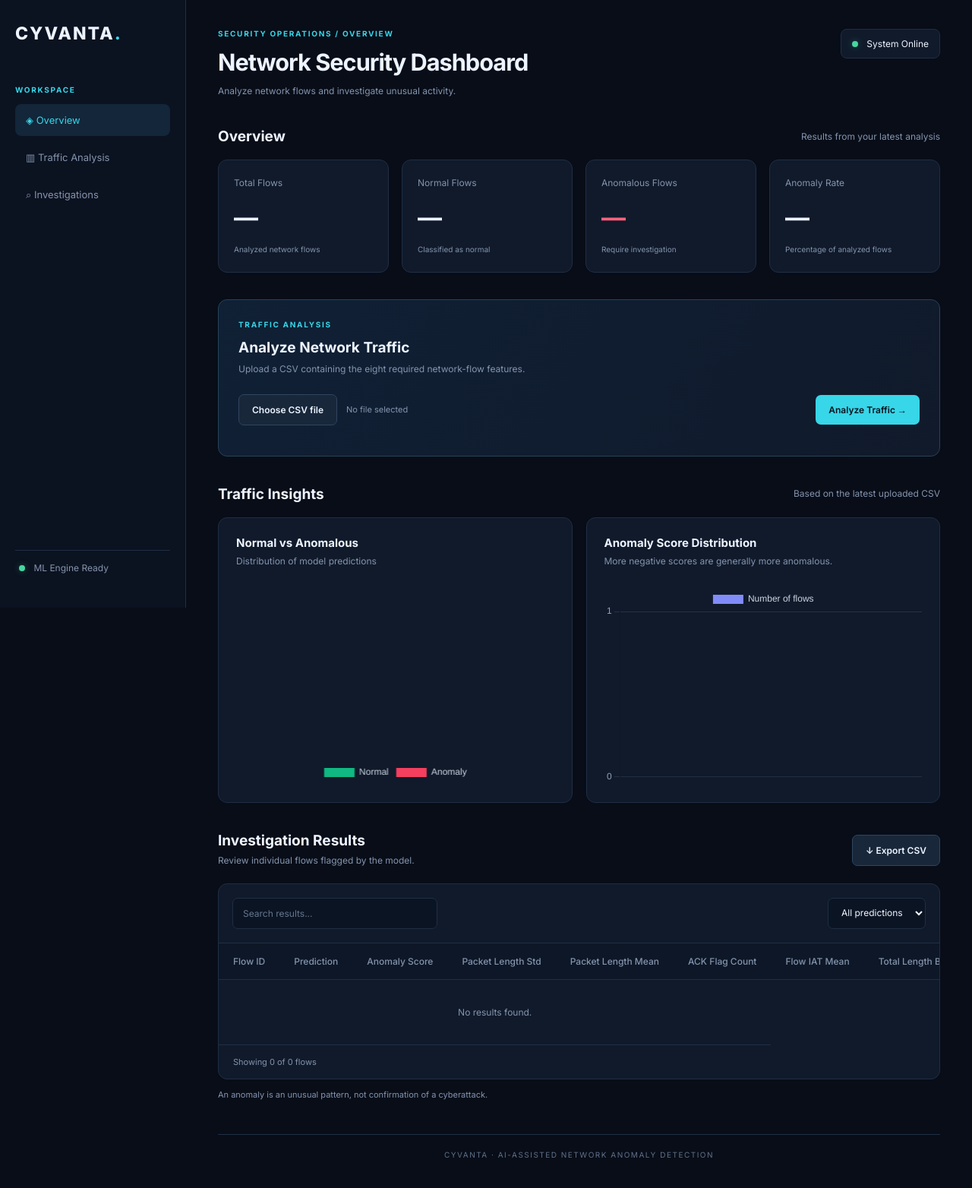
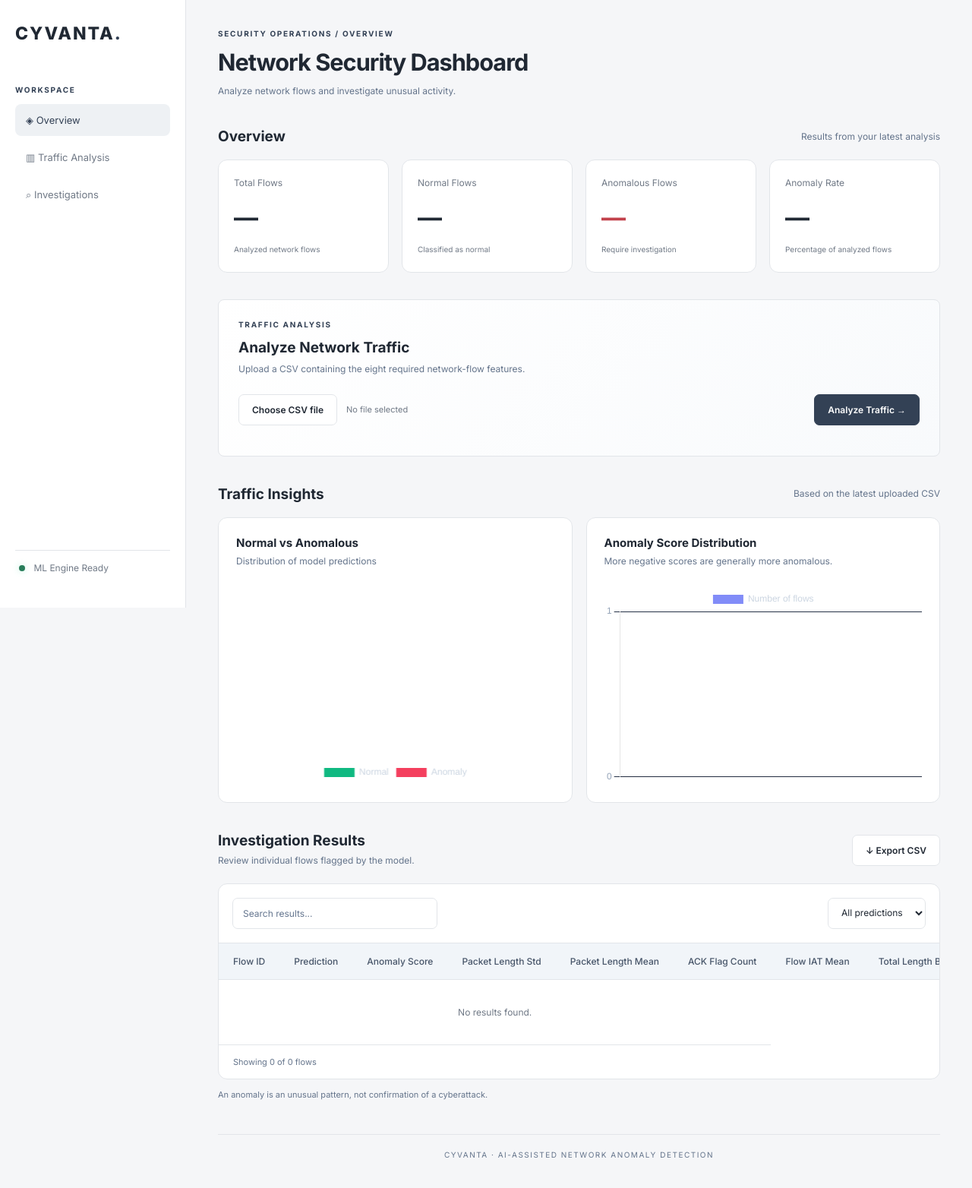
Before and after one commit to himanshu0154/cyvanta, a Flask app: page / in a window 1280 px wide. Shown: the whole page at 76% size. Run offline with Flask 3, Linux system fonts and the light colour scheme.

Commit message:
Refine dashboard design

```diff
--- a/static/style.css
+++ b/static/style.css
@@ -2,16 +2,16 @@
 @import url('https://fonts.googleapis.com/css2?family=Inter:wght@400;500;600;700;800&display=swap');
 
 :root {
-    --bg: #080d18;
-    --sidebar: #0b1220;
-    --panel: #101a2b;
-    --border: #202e43;
-    --text: #edf4ff;
-    --muted: #8494ad;
-    --cyan: #37d6e8;
-    --blue: #5685ff;
-    --red: #ff637d;
-    --green: #48d6a0;
+    --bg: #f5f6f8;
+    --sidebar: #ffffff;
+    --panel: #ffffff;
+    --border: #e2e5e9;
+    --text: #202833;
+    --muted: #707986;
+    --cyan: #334e68;
+    --blue: #486581;
+    --red: #c2414b;
+    --green: #287d5a;
 }
 
 * {
@@ -68,11 +68,11 @@ body {
     transition: 0.2s;
 }
 
-.nav-item:hover, .nav-item.active {
-    color: var(--cyan);
-    background: #13263a;
+.nav-item:hover,
+.nav-item.active {
+    color: #263b50;
+    background: #eef1f4;
 }
-
 .sidebar-bottom {
     margin-top: auto;
     padding: 15px 5px;
@@ -144,10 +144,17 @@ h3 { font-size: 15px; }
     margin-bottom: 35px;
 }
 
-.kpi-card, .panel, .upload-panel {
+.kpi-card, .panel{
     background: var(--panel);
     border: 1px solid var(--border);
     border-radius: 12px;
+}
+.upload-panel {
+    padding: 23px;
+    margin-bottom: 30px;
+    border: 1px solid var(--border);
+    border-radius: 8px;
+    background: #ffffff;
 }
 
 .kpi-card {
@@ -217,8 +224,8 @@ h3 { font-size: 15px; }
 }
 
 .file-picker, .secondary-btn {
-    background: #18273a;
-    border: 1px solid #30455e;
+    background: #ffffff;
+    border: 1px solid var(--border);
     color: var(--text);
 }
 
@@ -287,7 +294,7 @@ h3 { font-size: 15px; }
 }
 
 .table-toolbar input, .table-toolbar select {
-    background: #0b1423;
+    background: #ffffff;
     border: 1px solid var(--border);
     border-radius: 7px;
     padding: 11px 13px;
@@ -311,7 +318,7 @@ table {
 
 th {
     color: var(--muted);
-    background: #0d1727;
+    background: #f0f2f5;
     font-weight: 500;
     text-align: left;
 }
@@ -321,7 +328,9 @@ th, td {
     border-bottom: 1px solid var(--border);
 }
 
-tbody tr:hover { background: #142136; }
+tbody tr:hover {
+    background: #f7f8fa;
+}
 
 .badge {
     display: inline-block;
@@ -402,3 +411,128 @@ footer {
     .table-toolbar input { width: 100%; }
     .section-heading { align-items: flex-start; flex-direction: column; }
 }
+
+
+/* White theme overrides */
+body {
+    background: var(--bg);
+    color: var(--text);
+}
+
+.sidebar,
+.kpi-card,
+.panel,
+.upload-panel {
+    background: #ffffff;
+    border-color: var(--border);
+}
+
+.upload-panel {
+    background: linear-gradient(135deg, #ffffff, #f8fafc);
+}
+
+.nav-item:hover,
+.nav-item.active {
+    color: #047857;
+    background: #ecfdf5;
+}
+
+.system-status,
+.file-picker,
+.secondary-btn {
+    background: #ffffff;
+    border-color: var(--border);
+    color: var(--text);
+}
+
+#analyzeBtn {
+    background: #059669;
+    color: #ffffff;
+}
+
+#analyzeBtn:hover {
+    background: #047857;
+}
+
+.table-toolbar input,
+.table-toolbar select {
+    background: #ffffff;
+    color: var(--text);
+    border-color: var(--border);
+}
+
+th {
+    background: #f1f5f9;
+    color: #475569;
+}
+
+tbody tr:hover {
+    background: #f8fafc;
+}
+
+.badge.anomaly {
+    color: #be123c;
+    background: #fff1f2;
+}
+
+.badge.normal {
+    color: #047857;
+    background: #ecfdf5;
+}
+
+.kpi-card:hover {
+    border-color: #a7f3d0;
+}
+
+.upload-panel {
+    border-color: #d1fae5;
+}
+
+.file-picker:hover,
+.secondary-btn:hover {
+    border-color: #059669;
+}
+
+#message,
+.subtitle,
+.muted,
+.disclaimer,
+.table-footer {
+    color: #64748b;
+}
+
+footer {
+    color: #64748b;
+    border-color: var(--border);
+}
+/* Remove green accents */
+.logo span,
+.nav-label,
+.eyebrow,
+.nav-item.active,
+.nav-item:hover {
+    color: #334155 !important;
+}
+
+.nav-item.active,
+.nav-item:hover {
+    background: #eef1f4 !important;
+}
+
+.upload-panel {
+    border-color: #e2e5e9 !important;
+}
+
+.kpi-card:hover {
+    border-color: #e2e5e9 !important;
+}
+
+#analyzeBtn {
+    background: #334155 !important;
+    color: #ffffff !important;
+    border: 1px solid #334155 !important;
+}
+
+#analyzeBtn:hover {
+    background: #1e293b !important;
+}
--- a/templates/index.html
+++ b/templates/index.html
@@ -28,7 +28,7 @@
                 <h1>Network Security Dashboard</h1>
                 <p class="subtitle">Analyze network flows and investigate unusual activity.</p>
             </div>
-            <div class="system-status"><span class="status-dot"></span> System Online</div>
+
         </header>
 
         <section id="overview">
```
